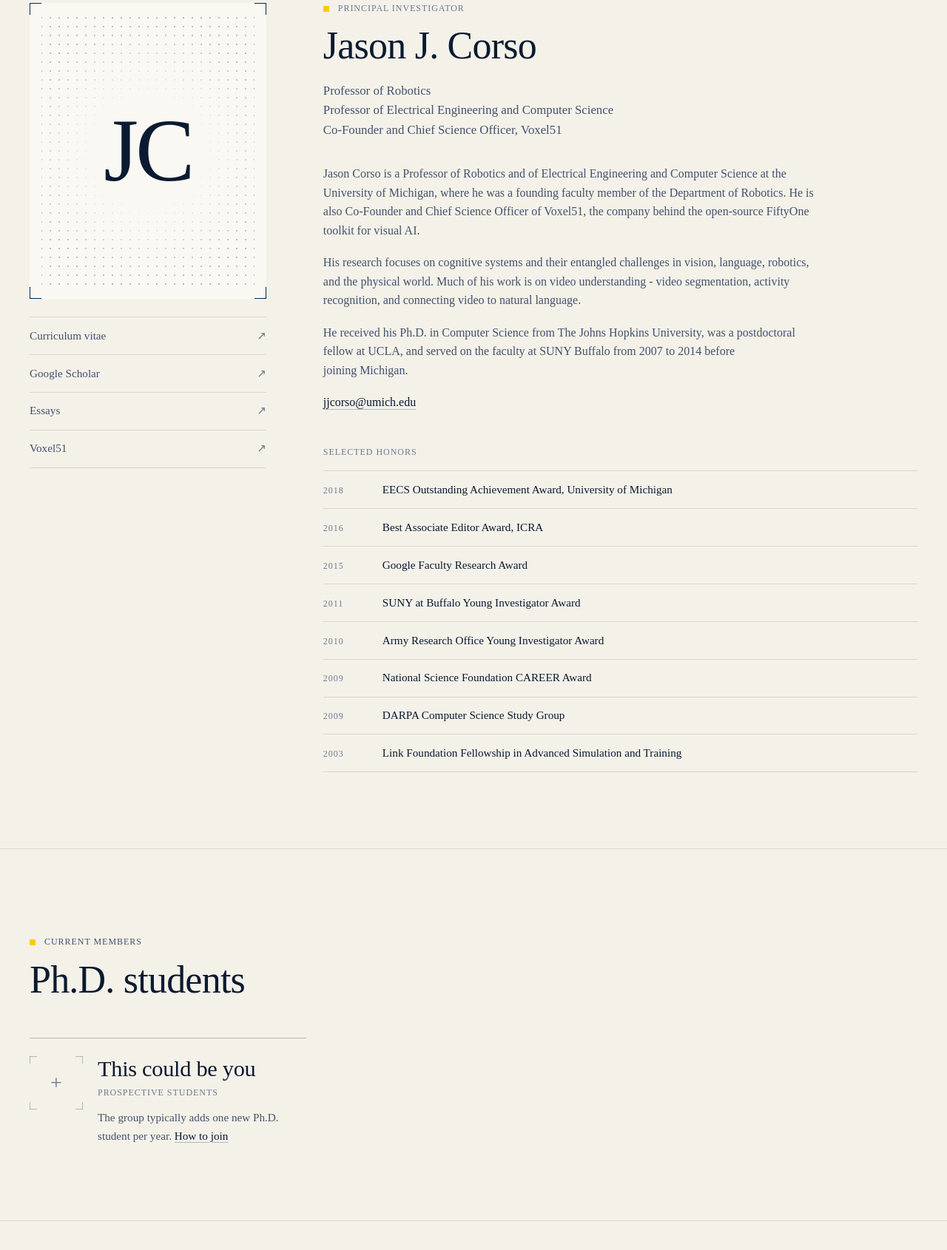
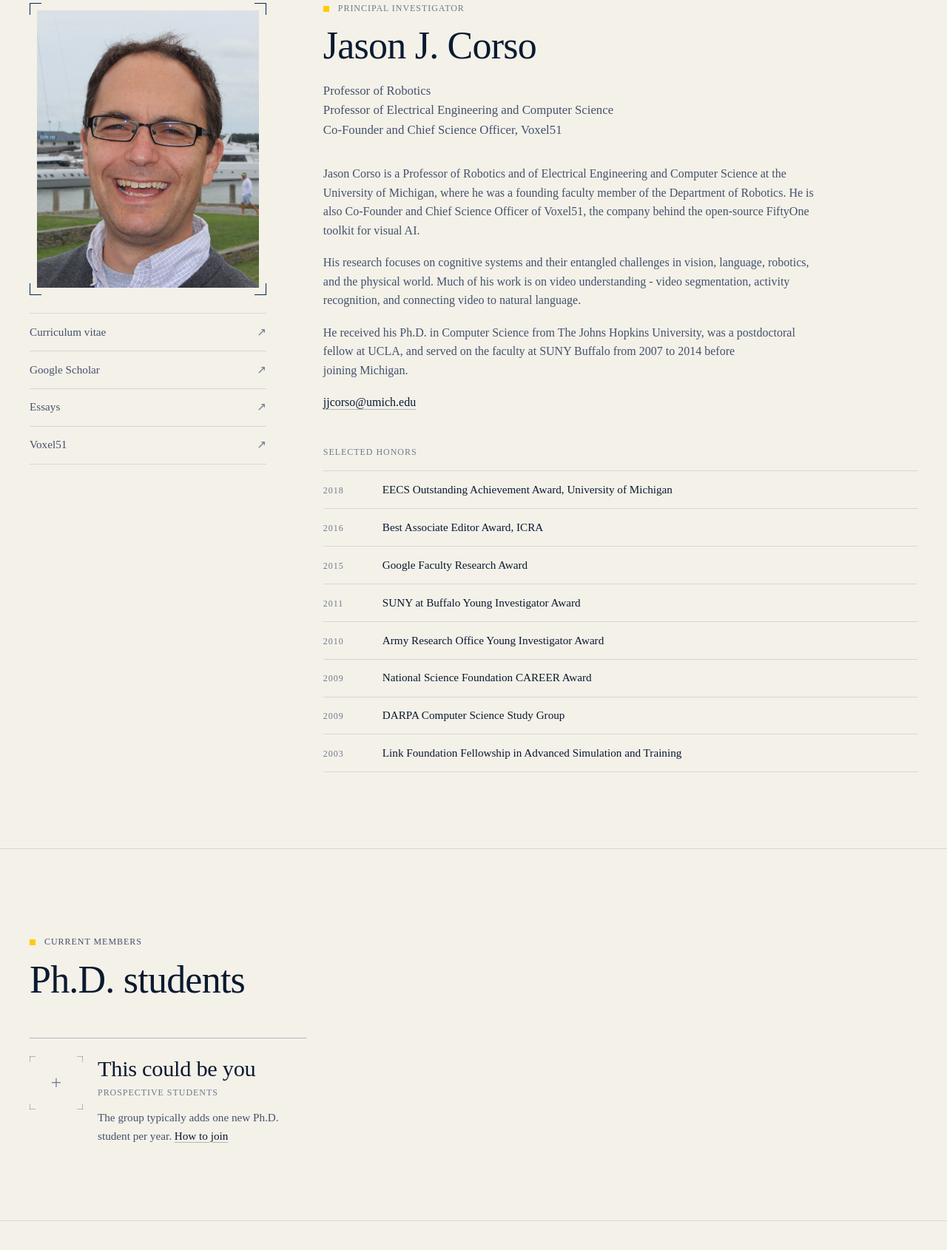
Before and after one commit to kevinyjn1/corso-group-lab-website, an Astro site: page /people in a window 1280 px wide. Shown: the part 534-2224 px from the top of the page at 74% size. Built offline with nearby package versions, Linux system fonts and the light colour scheme; Astro itself is replaced by a stand-in of ours.

Commit message:
Add portrait photos to the people page
- Add Prof. Corso's portrait from the previous site
- Add a Portrait component that uses a photo named after the person's id
  from src/assets/people/ and falls back to initials
- Resize and compress portraits at build time
- Cover the photo and the initials fallback with an end-to-end test

```diff
--- /dev/null
+++ b/src/components/Portrait.astro
@@ -0,0 +1,135 @@
+---
+import { Image } from 'astro:assets';
+import type { ImageMetadata } from 'astro';
+
+/**
+ * A framed portrait. If src/assets/people/ holds an image named after the person's id
+ * (for example jason-corso.jpg), it is used; otherwise the person's initials are shown.
+ */
+interface Props {
+  /** Person id from src/data/people.yaml. */
+  id?: string;
+  name: string;
+  size?: 'large' | 'small';
+  /** Text shown in place of initials, for placeholder cards. */
+  mark?: string;
+  muted?: boolean;
+}
+
+const files = import.meta.glob<{ default: ImageMetadata }>(
+  '../assets/people/*.{jpg,jpeg,png,webp,avif}',
+  { eager: true },
+);
+const photos = new Map(
+  Object.entries(files).map(([path, file]) => [
+    path
+      .split('/')
+      .pop()!
+      .replace(/\.[^.]+$/, ''),
+    file.default,
+  ]),
+);
+
+const { id, name, size = 'small', mark, muted = false } = Astro.props;
+const photo = id ? photos.get(id) : undefined;
+const initials = name
+  .split(' ')
+  .filter((part) => /^[A-Z][a-z]/.test(part))
+  .map((part) => part[0])
+  .join('')
+  .slice(0, 2);
+---
+
+<div class:list={['portrait', `portrait--${size}`, 'ticks', { 'portrait--muted': muted }]}>
+  {photo ? (
+    <Image
+      src={photo}
+      alt={`Portrait of ${name}`}
+      widths={size === 'large' ? [160, 320, 500] : [72, 144, 216]}
+      sizes={size === 'large' ? '(max-width: 48rem) 9rem, 20rem' : '4.5rem'}
+      quality={82}
+    />
+  ) : (
+    <div class="initials" aria-hidden="true">
+      <span>{mark ?? initials}</span>
+    </div>
+  )}
+</div>
+
+<style>
+  /* The corner ticks frame the picture like a detection box, with a little air around it. */
+  .portrait {
+    --tick-color: var(--accent);
+  }
+
+  .portrait--large {
+    --tick: 1rem;
+    padding: 0.625rem;
+  }
+
+  .portrait--small {
+    --tick: 0.5rem;
+    width: 4.5rem;
+    height: 4.5rem;
+    padding: 0.3rem;
+  }
+
+  .portrait--muted {
+    --tick-color: var(--line-2);
+  }
+
+  .portrait :global(img),
+  .initials {
+    display: block;
+    width: 100%;
+    height: 100%;
+  }
+
+  .portrait :global(img) {
+    object-fit: cover;
+    /* Faces sit in the upper part of most portraits. */
+    object-position: 50% 20%;
+    background: var(--bg-2);
+  }
+
+  .portrait--large :global(img),
+  .portrait--large .initials {
+    height: auto;
+    aspect-ratio: 4 / 5;
+  }
+
+  .initials {
+    position: relative;
+    display: grid;
+    place-items: center;
+    background: var(--bg-2);
+    font-family: var(--font-serif);
+    font-size: 1.6rem;
+    line-height: 1;
+    color: var(--text);
+  }
+
+  .portrait--large .initials {
+    font-size: clamp(3.5rem, 10vw, 7.5rem);
+    letter-spacing: -0.03em;
+  }
+
+  /* Dot matrix behind large initials, echoing the home page scene. */
+  .portrait--large .initials::before {
+    content: '';
+    position: absolute;
+    inset: 1rem;
+    background: radial-gradient(circle, var(--line-2) 1px, transparent 1.5px) center / 0.75rem
+      0.75rem;
+    mask-image: radial-gradient(circle at center, transparent 30%, #000 75%);
+  }
+
+  .initials span {
+    position: relative;
+  }
+
+  .portrait--muted .initials {
+    background: transparent;
+    color: var(--text-3);
+  }
+</style>
--- a/src/pages/people.astro
+++ b/src/pages/people.astro
@@ -1,6 +1,7 @@
 ---
 import Base from '../layouts/Base.astro';
 import PageHead from '../components/PageHead.astro';
+import Portrait from '../components/Portrait.astro';
 import { getPeople, type Person } from '../lib/content';
 import { href, pi, site } from '../lib/site';
 
@@ -12,13 +13,6 @@ const phd = alumni('phd');
 const ms = alumni('ms');
 const undergrad = alumni('undergrad');
 
-const initials = (name: string) =>
-  name
-    .split(' ')
-    .filter((part) => /^[A-Z][a-z]/.test(part))
-    .map((part) => part[0])
-    .join('')
-    .slice(0, 2);
 const school = (p: Person) => (p.data.institution === 'buffalo' ? 'Buffalo' : 'Michigan');
 const profileLinks = [
   { label: 'Curriculum vitae', href: site.links.cv },
@@ -45,9 +39,7 @@ const profileLinks = [
   <section class="section">
     <div class="container pi" data-reveal="stagger">
       <div class="pi-card">
-        <div class="portrait ticks" aria-hidden="true">
-          <span>{initials(pi.name)}</span>
-        </div>
+        <Portrait id="jason-corso" name={pi.name} size="large" />
         <ul class="pi-links">
           {profileLinks.map((link) => (
             <li>
@@ -101,9 +93,7 @@ const profileLinks = [
       <ul class="members" data-reveal="stagger">
         {current.map((person) => (
           <li class="member">
-            <div class="avatar ticks" aria-hidden="true">
-              <span>{initials(person.data.name)}</span>
-            </div>
+            <Portrait id={person.id} name={person.data.name} />
             <div>
               <h3 class="h3">{person.data.name}</h3>
               <p class="label">
@@ -114,9 +104,7 @@ const profileLinks = [
           </li>
         ))}
         <li class="member member--open">
-          <div class="avatar ticks" aria-hidden="true">
-            <span>+</span>
-          </div>
+          <Portrait name="Prospective student" mark="+" muted />
           <div>
             <h3 class="h3">This could be you</h3>
             <p class="label">Prospective students</p>
@@ -228,39 +216,6 @@ const profileLinks = [
     align-items: start;
   }
 
-  .portrait,
-  .avatar {
-    --tick-color: var(--accent);
-    display: grid;
-    place-items: center;
-    background-color: var(--bg-2);
-    font-family: var(--font-serif);
-    line-height: 1;
-    color: var(--text);
-  }
-
-  .portrait {
-    --tick: 1rem;
-    position: relative;
-    aspect-ratio: 4 / 5;
-    font-size: clamp(5rem, 10vw, 7.5rem);
-    letter-spacing: -0.03em;
-  }
-
-  /* Dot matrix behind the initials, echoing the home page scene. */
-  .portrait::before {
-    content: '';
-    position: absolute;
-    inset: 1rem;
-    background: radial-gradient(circle, var(--line-2) 1px, transparent 1.5px) center / 0.75rem
-      0.75rem;
-    mask-image: radial-gradient(circle at center, transparent 30%, #000 75%);
-  }
-
-  .portrait span {
-    position: relative;
-  }
-
   .pi-links {
     margin-top: 1.5rem;
     border-top: 1px solid var(--line);
@@ -326,18 +281,6 @@ const profileLinks = [
     align-items: start;
     padding-top: 1.5rem;
     border-top: 1px solid var(--line-2);
-  }
-
-  .avatar {
-    width: 4.5rem;
-    height: 4.5rem;
-    font-size: 1.75rem;
-  }
-
-  .member--open .avatar {
-    --tick-color: var(--line-2);
-    background-color: transparent;
-    color: var(--text-3);
   }
 
   .member .label {
@@ -466,10 +409,6 @@ const profileLinks = [
       align-items: start;
     }
 
-    .portrait {
-      font-size: 3.5rem;
-    }
-
     .pi-links {
       margin-top: 0;
     }
```
Also changed, not shown: tests/site.spec.ts (+10 -0 lines), README.md, src/assets/people/jason-corso.jpg (added).
